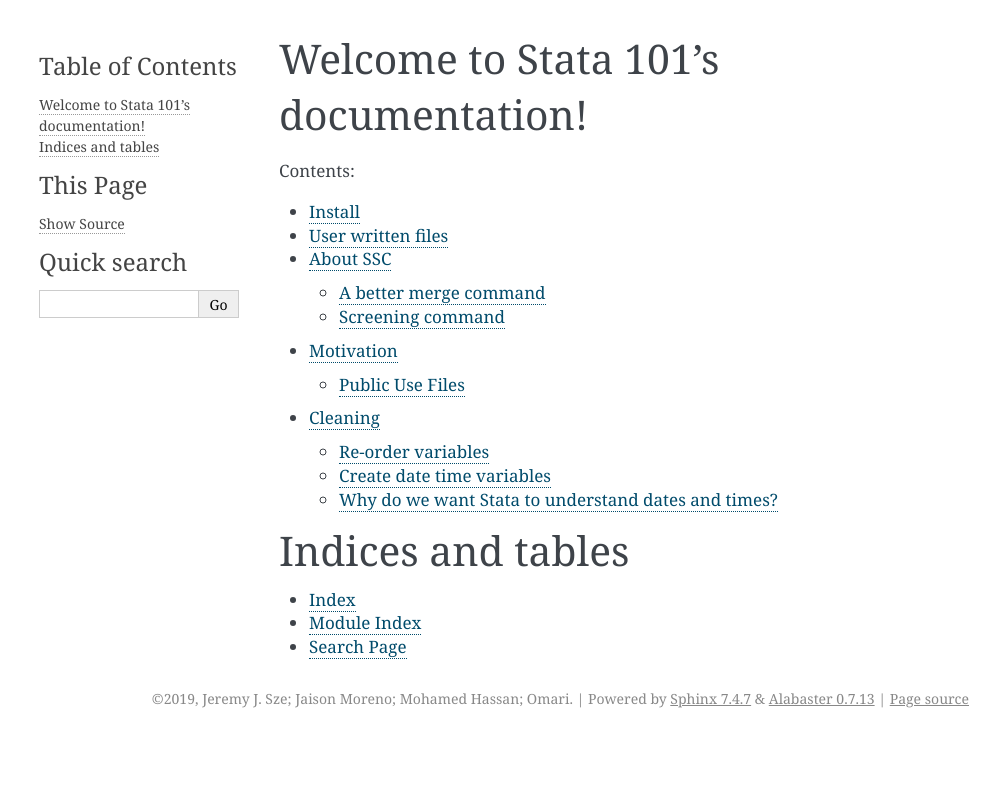
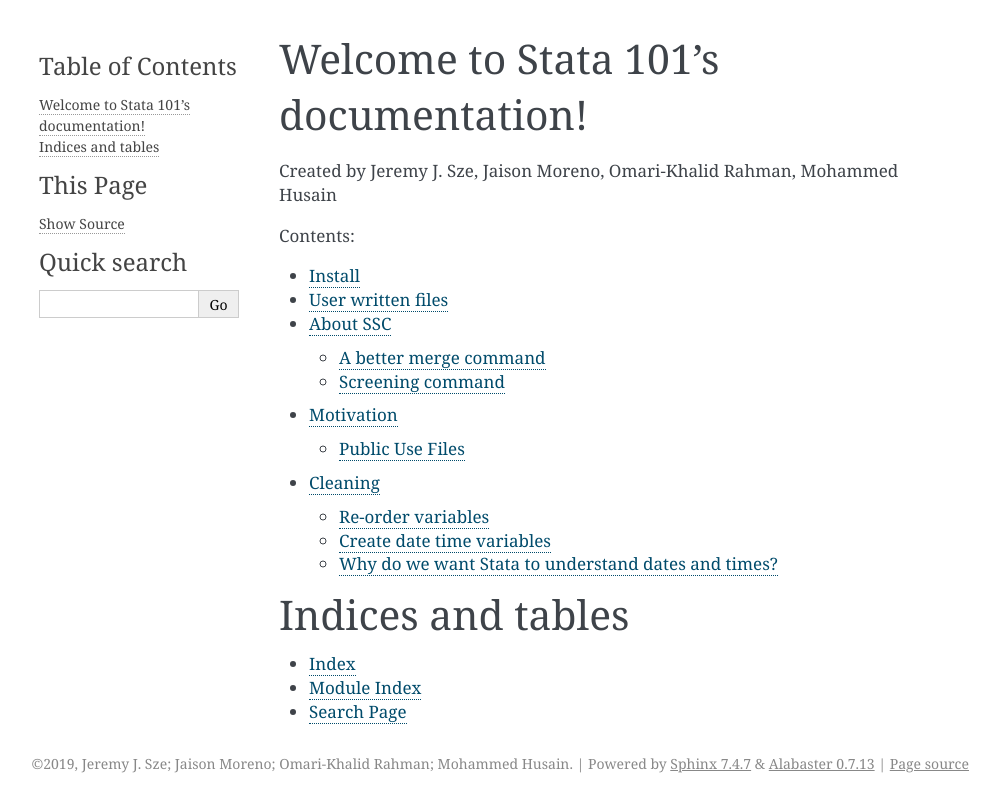
Before and after one commit to dweissner/stata101, a Sphinx documentation site: the page built from docs/index.rst, in a window 1280 px wide. Shown: the top 812 px of the page, without its empty margins (141-1141 px from the left). Built offline with Sphinx 7.4.7, drawn with Linux system fonts in a browser that asks for light colours.

Commit message:
add docs

```diff
--- a/docs/conf.py
+++ b/docs/conf.py
@@ -20,8 +20,8 @@
 # -- Project information -----------------------------------------------------
 
 project = 'Stata 101'
-copyright = '2019, Jeremy J. Sze; Jaison Moreno; Mohamed Hassan; Omari'
-author = 'Jeremy J. Sze; Jaison Moreno; Mohamed Hassan; Omari'
+copyright = '2019, Jeremy J. Sze; Jaison Moreno; Omari-Khalid Rahman; Mohammed Husain'
+author = 'Jeremy J. Sze; Jaison Moreno; Omari-Khalid Rahman; Mohammed Husain'
 
 # The short X.Y version
 version = ''
--- a/docs/index.rst
+++ b/docs/index.rst
@@ -5,6 +5,7 @@
 
 Welcome to Stata 101's documentation!
 =====================================
+Created by Jeremy J. Sze, Jaison Moreno, Omari-Khalid Rahman, Mohammed Husain
 
 .. toctree::
    :maxdepth: 2
```
Also changed, not shown: 14 other files.
